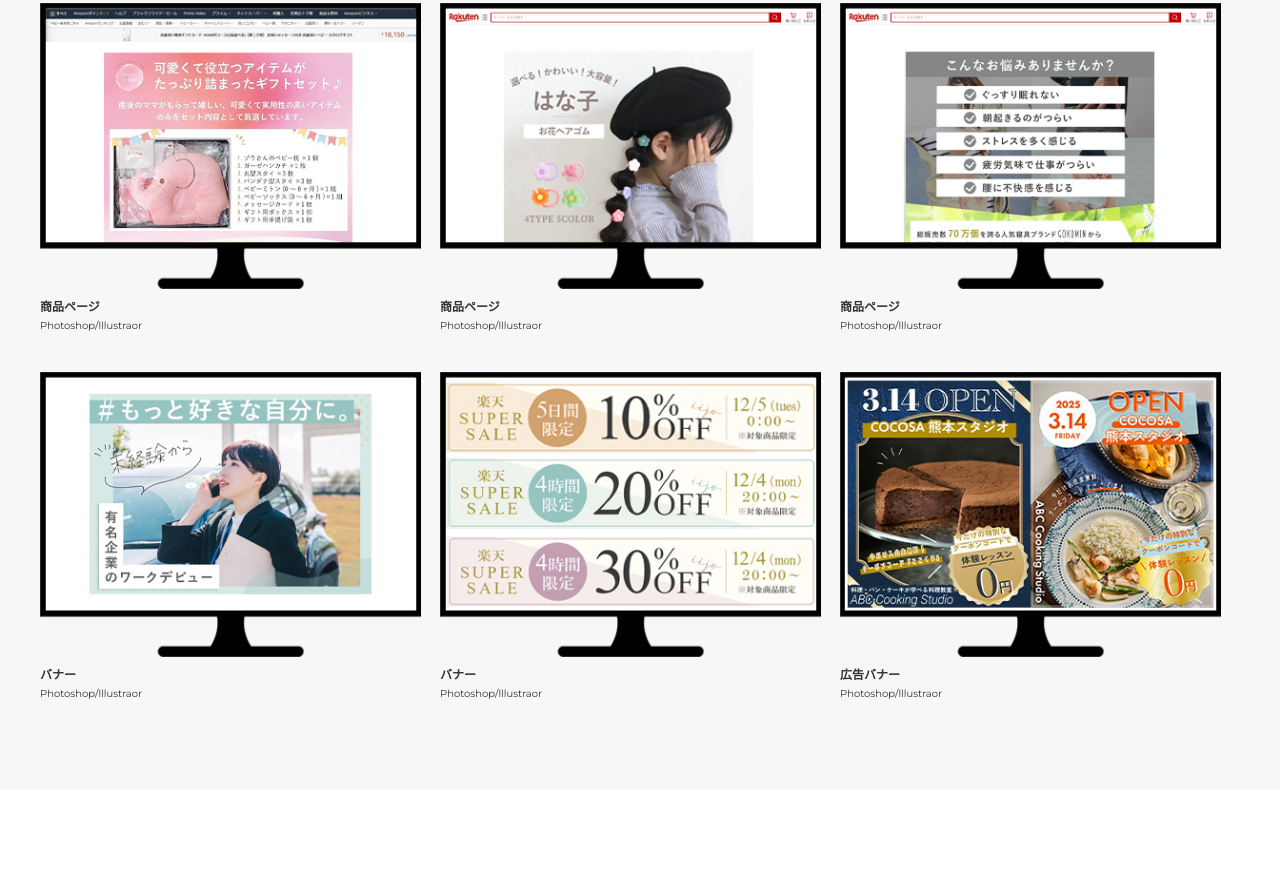
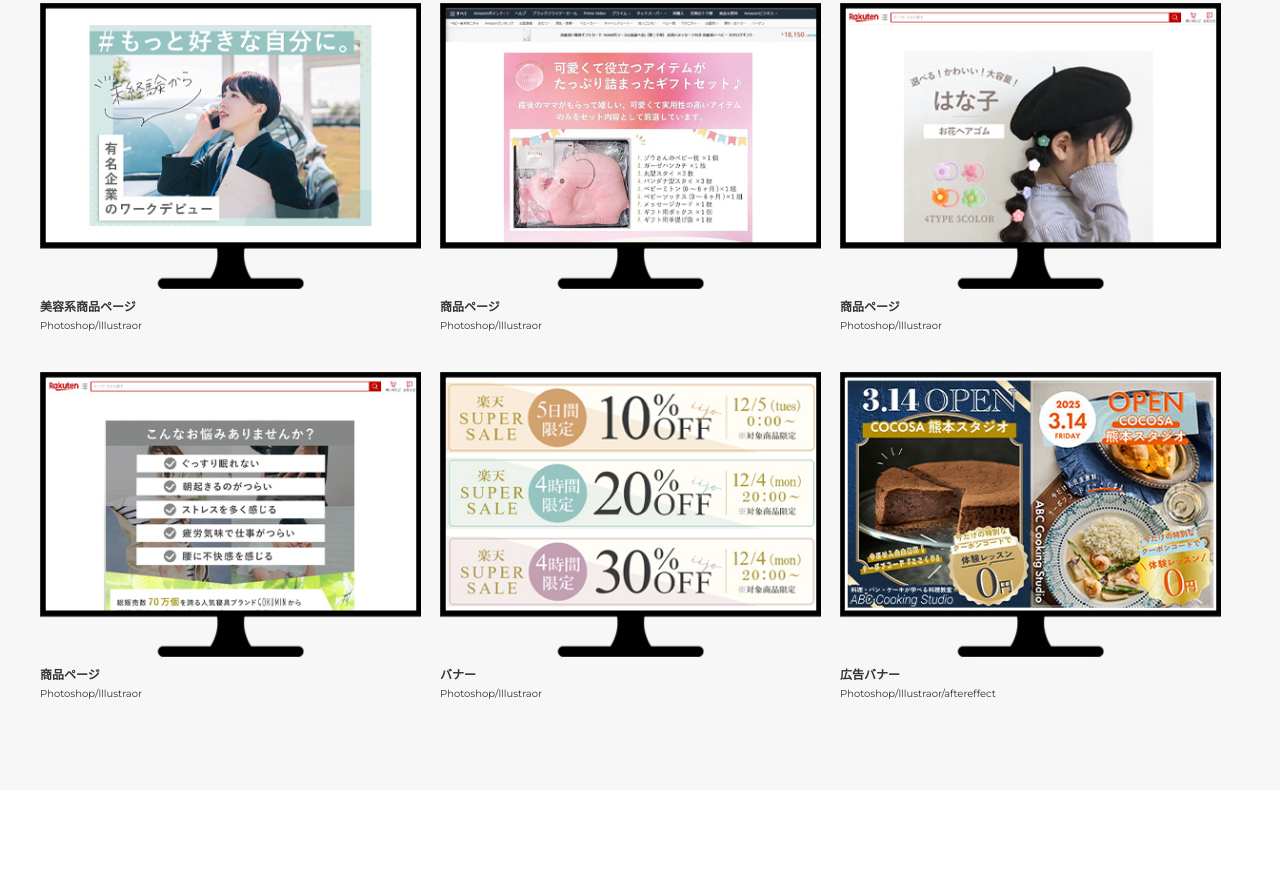
Before and after one commit to myumyu0131/1-portfolio, a plain HTML site: page index.html in a window 1280 px wide. Shown: the part 879-1756 px from the top of the page. Drawn offline with nearby package versions, Linux system fonts and the light colour scheme.

Commit message:
Update index.html

```diff
--- a/index.html
+++ b/index.html
@@ -47,6 +47,11 @@
         <div class="container">
           <h2 class="title">WORKS</h2>
           <div class="works-list">
+            <a class="works-item" href="works-4.html">
+              <div class="works-img"><img src="img/works/html4.jpg" alt="html4" /></div>
+              <p class="works-name">美容系商品ページ</p>
+              <p class="works-info">Photoshop/lllustraor</p>
+            </a>
             <a class="works-item" href="works-1.html">
               <div class="works-img"><img src="img/works/html1.jpg" alt="html1" /></div>
               <p class="works-name">商品ページ</p>
@@ -62,11 +67,6 @@
               <p class="works-name">商品ページ</p>
               <p class="works-info">Photoshop/lllustraor</p>
             </a>
-            <a class="works-item" href="works-4.html">
-              <div class="works-img"><img src="img/works/html4.jpg" alt="html4" /></div>
-              <p class="works-name">バナー</p>
-              <p class="works-info">Photoshop/lllustraor</p>
-            </a>
             <a class="works-item" href="works-5.html">
               <div class="works-img"><img src="img/works/html5.jpg" alt="html5" /></div>
               <p class="works-name">バナー</p>
@@ -75,7 +75,7 @@
             <a class="works-item" href="works-6.html">
               <div class="works-img"><img src="img/works/html6.jpg" alt="html6" /></div>
               <p class="works-name">広告バナー</p>
-              <p class="works-info">Photoshop/lllustraor</p>
+              <p class="works-info">Photoshop/lllustraor/aftereffect</p>
             </a>
           </div>
         </div>
```
